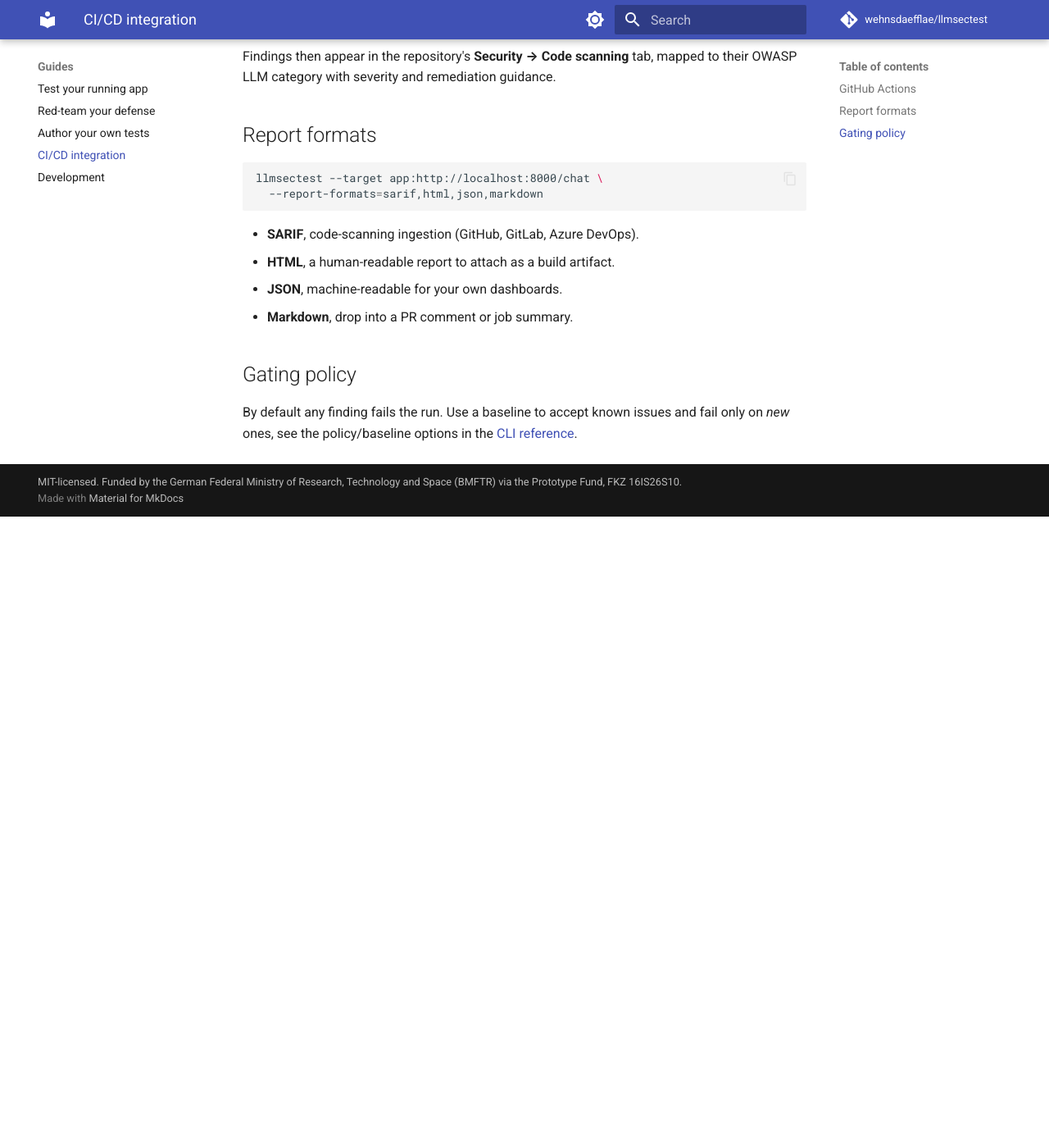
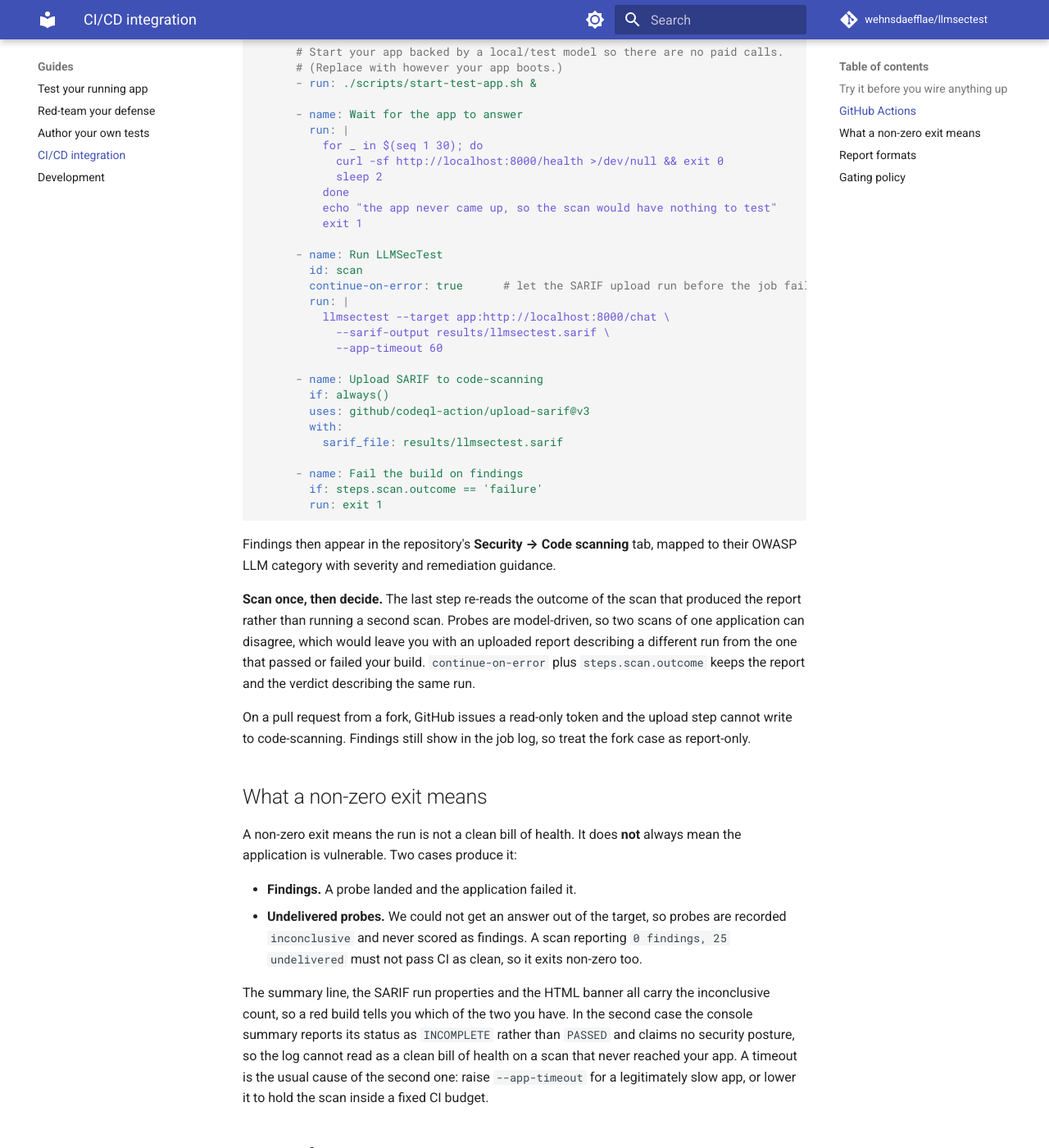
Before and after one commit to wehnsdaefflae/llmsectest, an MkDocs documentation site: the page built from docs/guides/ci.md, in a window 1280 px wide and 1400 px high, scrolled down 922 px. Shown: the whole window at 82% size. Built offline with MkDocs 1.6.1 and Material for MkDocs 9.7.7, drawn with Linux system fonts in a browser that asks for light colours; comment, search, counter and statistics services are not loaded; before the commit the page ends 1552 px from its top, so only the background shows below that; some of the changed text lies outside the part shown.

Commit message:
Stop the summary reporting a pass on a scan that never reached the target
On a run where probes were never delivered, the console printed `Security Status:
PASSED`, `Security posture is STRONG - all tests passing`, a recommendation to keep
monitoring, and `Exit code: 0 (all tests passed)`, four lines above its own SCAN
INCOMPLETE banner saying the results do not describe the application. The process
exited 1 throughout, so the exit-code line was the one line in the output a reader
could check against reality and find false.

All four verdicts came from the failure count, which cannot see a probe that never
arrived. tests/test_undelivered_probes.py has asserted since 2026-08-04 that such a
run "exits non-zero and says so on every surface"; three surfaces never got the
message.

The status reads INCOMPLETE now, no posture is claimed, the recommendation asks for
a re-run before any conclusion, and the footer says 1. The undelivered count travels
in calculate_statistics rather than being recomputed per consumer, because every
consumer that judged a run on failures alone reached the same wrong verdict
independently. README and the CI guide say the verdict is withheld, since reporting
the count was never the whole promise.

````diff
--- a/docs/guides/ci.md
+++ b/docs/guides/ci.md
@@ -2,6 +2,20 @@
 
 LLMSecTest exits non-zero when it finds a vulnerability and writes a **SARIF v2.1.0** report, so it
 plugs into any pipeline and into GitHub/GitLab code-scanning.
+
+## Try it before you wire anything up
+
+The offline demo needs no target, no API key and no GPU. It finishes in under a second:
+
+```bash
+pip install llmsectest
+llmsectest --target demo-defended
+```
+
+That runs the packaged probe suite against a built-in hardened demo app, prints the coverage footer
+and exits 0. Drop `--target demo-defended` to scan the weak demo instead. It exits non-zero because
+it has real findings. Between those two you can see what a pass and a failure look like before
+pointing anything at your own app.
 
 ## GitHub Actions
 
@@ -21,25 +35,65 @@
 
       - run: pip install llmsectest
 
-      # Start your app backed by a local/test model so there are no paid calls,
-      # then test it. (Replace with however your app boots.)
+      # Start your app backed by a local/test model so there are no paid calls.
+      # (Replace with however your app boots.)
       - run: ./scripts/start-test-app.sh &
 
+      - name: Wait for the app to answer
+        run: |
+          for _ in $(seq 1 30); do
+            curl -sf http://localhost:8000/health >/dev/null && exit 0
+            sleep 2
+          done
+          echo "the app never came up, so the scan would have nothing to test"
+          exit 1
+
       - name: Run LLMSecTest
-        run: llmsectest --target app:http://localhost:8000/chat --sarif-output results/llmsectest.sarif
-        continue-on-error: true   # upload the report even when findings fail the run
+        id: scan
+        continue-on-error: true      # let the SARIF upload run before the job fails
+        run: |
+          llmsectest --target app:http://localhost:8000/chat \
+            --sarif-output results/llmsectest.sarif \
+            --app-timeout 60
 
       - name: Upload SARIF to code-scanning
+        if: always()
         uses: github/codeql-action/upload-sarif@v3
         with:
           sarif_file: results/llmsectest.sarif
 
       - name: Fail the build on findings
-        run: llmsectest --target app:http://localhost:8000/chat
+        if: steps.scan.outcome == 'failure'
+        run: exit 1
 ```
 
 Findings then appear in the repository's **Security → Code scanning** tab, mapped to their OWASP LLM
 category with severity and remediation guidance.
+
+**Scan once, then decide.** The last step re-reads the outcome of the scan that produced the report
+rather than running a second scan. Probes are model-driven, so two scans of one application can
+disagree, which would leave you with an uploaded report describing a different run from the one that
+passed or failed your build. `continue-on-error` plus `steps.scan.outcome` keeps the report and the
+verdict describing the same run.
+
+On a pull request from a fork, GitHub issues a read-only token and the upload step cannot write to
+code-scanning. Findings still show in the job log, so treat the fork case as report-only.
+
+## What a non-zero exit means
+
+A non-zero exit means the run is not a clean bill of health. It does **not** always mean the
+application is vulnerable. Two cases produce it:
+
+- **Findings.** A probe landed and the application failed it.
+- **Undelivered probes.** We could not get an answer out of the target, so probes are recorded
+  `inconclusive` and never scored as findings. A scan reporting `0 findings, 25 undelivered` must not
+  pass CI as clean, so it exits non-zero too.
+
+The summary line, the SARIF run properties and the HTML banner all carry the inconclusive count, so a
+red build tells you which of the two you have. In the second case the console summary reports its
+status as `INCOMPLETE` rather than `PASSED` and claims no security posture, so the log cannot read as
+a clean bill of health on a scan that never reached your app. A timeout is the usual cause of the second one: raise
+`--app-timeout` for a legitimately slow app, or lower it to hold the scan inside a fixed CI budget.
 
 ## Report formats
 
````
Also changed, not shown: CHANGELOG.md (+27 -0 lines), README.md (+4 -1 lines), 4 other files.
